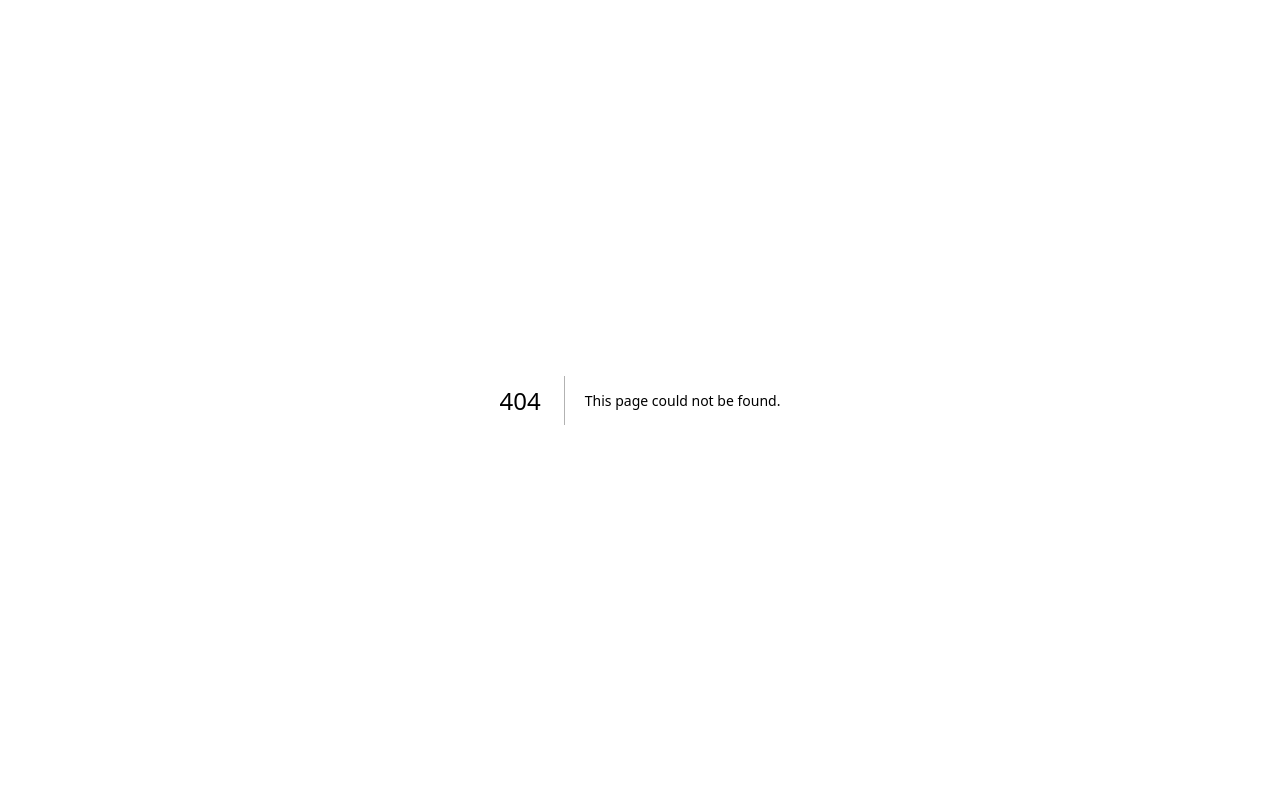
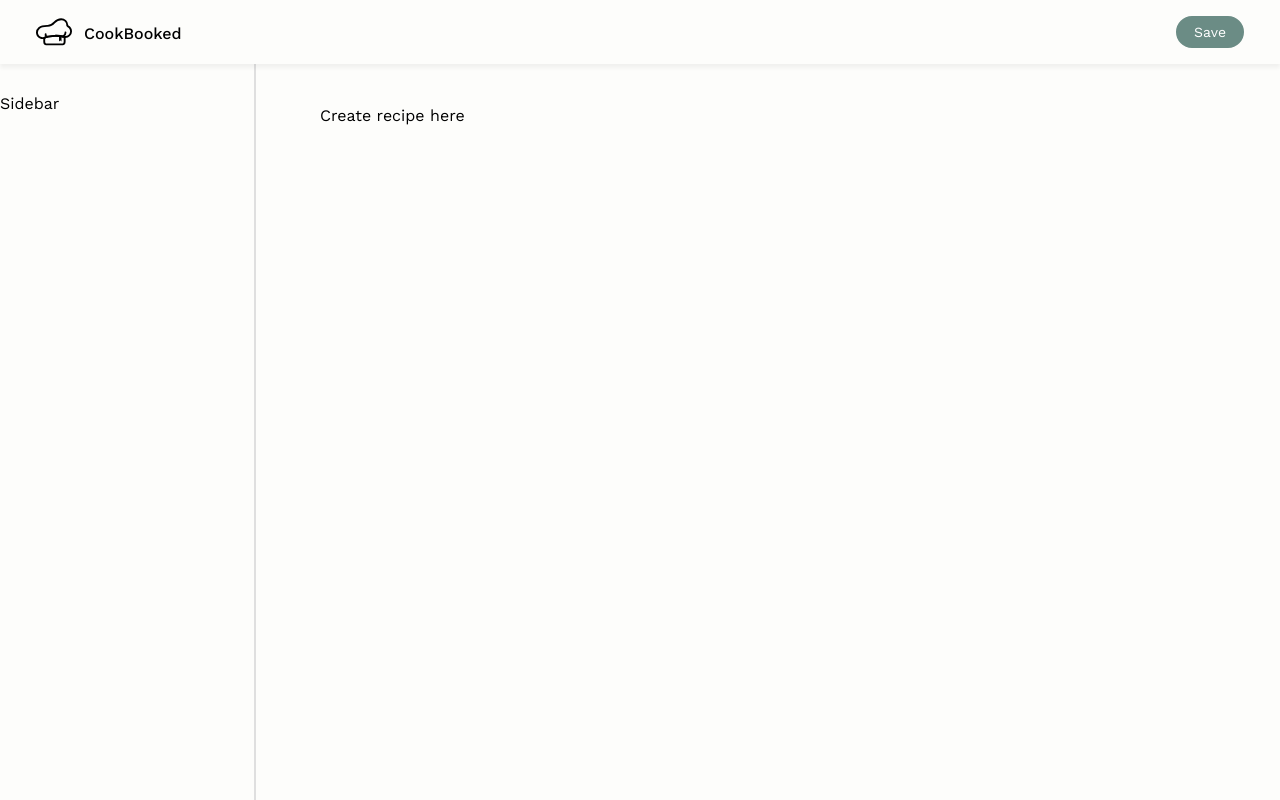
Before and after one commit to syzhao53/cookbooked-personal, a Next.js app in the folder cookbooked/: page /create in a window 1280 px wide. Before the commit this address had no page. Built offline with nearby package versions, Linux system fonts and the light colour scheme.

Commit message:
recipe creation setup

```diff
--- /dev/null
+++ b/cookbooked/components/EditingSidebar.js
@@ -0,0 +1,69 @@
+import React from 'react'
+import { CircleNumber } from './styles/Text'
+import SidebarTimer from './SidebarTimer'
+
+const EditingSidebar = () => {
+const createSidebarTimers = () => {
+    let timerArr = []
+
+    for (const [secName, secTimers] of Object.entries(allTimers)) {
+      if (secTimers !== undefined) {
+        for (const [stepNum, timer] of Object.entries(secTimers)) {
+          timerArr.push(timer)
+        }
+      }
+    }
+
+    return timerArr
+  }
+
+// var renderTimers = createSidebarTimers().map(item => <div> {item} </div>)
+        // {/* {allTimers["Baking"][1].timer[2] && <SidebarTimer timer={allTimers["Baking"][1].timer} timerName={allTimers["Baking"][1].name} />} */}
+
+
+  return (
+    <div
+      className="w-1/5 pt-7 border-r-2 border-light_gray h-[calc(100vh-64px)] hidden md:block"
+      style={{ position: 'fixed' }}
+    >
+        Sidebar
+      {/* {Object.entries(allSections).map(
+        ([sectionKey, sectionName], sectionIdx) => {
+          return (
+            <div
+              key={sectionName}
+              className={`text-2xl cursor-pointer py-3 ${
+                section === sectionName
+                  ? 'bg-light_purple'
+                  : 'hover:bg-light_purple/50'
+              }`}
+              onClick={() => setSection(sectionName)}
+            >
+              <div
+                className={`flex items-center ml-9 ${
+                  section === sectionName && 'font-medium'
+                }`}
+              >
+                {sectionIdx !== 0 && (
+                  <CircleNumber number={sectionIdx} />
+                )}
+                {<span>{sectionName}</span>}
+              </div>
+              {sectionIdx !== 0 && (
+                <span className="pl-16 text-base text-gray">
+                  {
+                      duration[sectionName].hours > 0
+                      ? duration[sectionName].hours + " hr " + duration[sectionName].minutes
+                      : duration[sectionName].minutes + " min"
+                    }
+                </span>
+              )}
+            </div>
+          )
+        }
+      )} */}
+    </div>
+  )
+}
+
+export default EditingSidebar
--- a/cookbooked/components/NavBar.js
+++ b/cookbooked/components/NavBar.js
@@ -5,7 +5,7 @@ import React from 'react'
 
 import { useState } from 'react'
 
-const NavBar = () => {
+const NavBar = ({page, setPage}) => {
   const [menuToggled, setMenuToggled] = useState(false);
 
   const toggleMenu = () => {
@@ -40,6 +40,19 @@ const NavBar = () => {
     </div>
   );
 
+  const buttonText = () => {
+    switch (page) {
+      case 'library':
+        return 'Create Recipe'
+      case 'recipe':
+        return 'Edit'
+      case 'creating':
+        return 'Create & Save'
+      default:
+        return 'Save'
+    }
+  }
+
   return (
     <>
       <Head>
@@ -58,7 +71,7 @@ const NavBar = () => {
         <link rel="icon" href="/logo.svg" />
       </Head>
       <nav
-        className="flex h-16 bg-bg_white px-9 z-50"
+        className="flex h-16 bg-bg_white px-9 z-50 items-center"
         style={{
           boxShadow: '0px 4px 4px rgba(0, 0, 0, 0.05)',
           position: 'sticky',
@@ -76,6 +89,12 @@ const NavBar = () => {
             <span className="font-medium align-middle mx-3 pt-1">CookBooked</span>
           </div>
         </Link>
+
+        <Link href="/create"
+          className="ml-auto bg-sage_green hover:bg-white hover:text-sage_green
+          border-2 border-sage_green text-white h-1/2 text-sm py-1 px-4 rounded-full">
+          {buttonText()}
+        </Link>
         <img id="hamburger" src="/hamburger.svg"    className={`${
         menuToggled ? 'hidden' : 'inline md:hidden'
       } md:hidden ml-auto w-6 pt-1`} alt="hamburger menu" onClick={async () => toggleMenu()} />
--- /dev/null
+++ b/cookbooked/pages/create.js
@@ -0,0 +1,35 @@
+// import { Checkbox } from './Checkbox'
+// import { Heading, SubHeading, IngredientSubtext } from './styles/Text'
+// // import { IngredientInfo } from '@/components/styles/IngredientInfo'
+// // import Ingredients from '@/components/Accordion'
+// import { ClockIcon } from '@primer/octicons-react'
+import NavBar from '../components/NavBar'
+import EditingSidebar from '../components/EditingSidebar'
+
+
+
+const CreateRecipe = ({section, recipe, ingreds, steps, timers, servMult}) => {
+//   const [ingredients, servingSelected, changeServing, getIngredient] =
+//     useIngredient()
+//   const servingOptions = [
+//     { multiplier: 0.5, display: '1/2' },
+//     { multiplier: 1, display: 'Original' },
+//     { multiplier: 2, display: 'x2' },
+//     { multiplier: 3, display: 'x3' },
+//   ]
+
+  return (
+    <>
+      <NavBar />
+      <div className="flex min-h-[calc(100vh-64px)]">
+        <EditingSidebar />
+
+        <div className="w-screen md:w-4/5 mt-10 px-8 md:px-16 md:ml-[20%]">
+          Create recipe here
+        </div>
+      </div>
+    </>
+  )
+}
+
+export default CreateRecipe
--- a/cookbooked/pages/index.js
+++ b/cookbooked/pages/index.js
@@ -3,7 +3,8 @@ import clientPromise from '../lib/mongodb'
 import { InferGetServerSidePropsType } from 'next'
 import Link from 'next/link'
 import Image from 'next/image'
-import {math, fraction, format} from 'mathjs'
+import NavBar from '../components/NavBar'
+import { useState } from 'react'
 
 import { Heading } from '../components/styles/Text'
 import { Tag } from '../components/styles/Tag'
@@ -57,19 +58,22 @@ export async function getStaticProps(context) {
 // const math = create(all,  {})
 
 export default function Home({recipes}){
+  const [page, setPage] = useState('library')
+
   return (
     <div>
+        <NavBar page={page} setPage={setPage}/>
         <div className="flex flex-col items-center h-screen mx-auto mt-8">
         <div className="flex flex-col text-center items-center mt-36 w-5/6 md:w-screen">
         <div className="flex">
-            <Image
+            {/* <Image
               src="/logo.svg"
               width={36}
               height={36}
               alt="CookBooked chefs hat logo"
               className="mr-2"
-            />
-            <Heading>CookBooked</Heading>
+            /> */}
+            <Heading>My CookBook</Heading>
             {/* <div>{" + " + format(fraction(.5))}</div> */}
           </div>
           <form>
```
